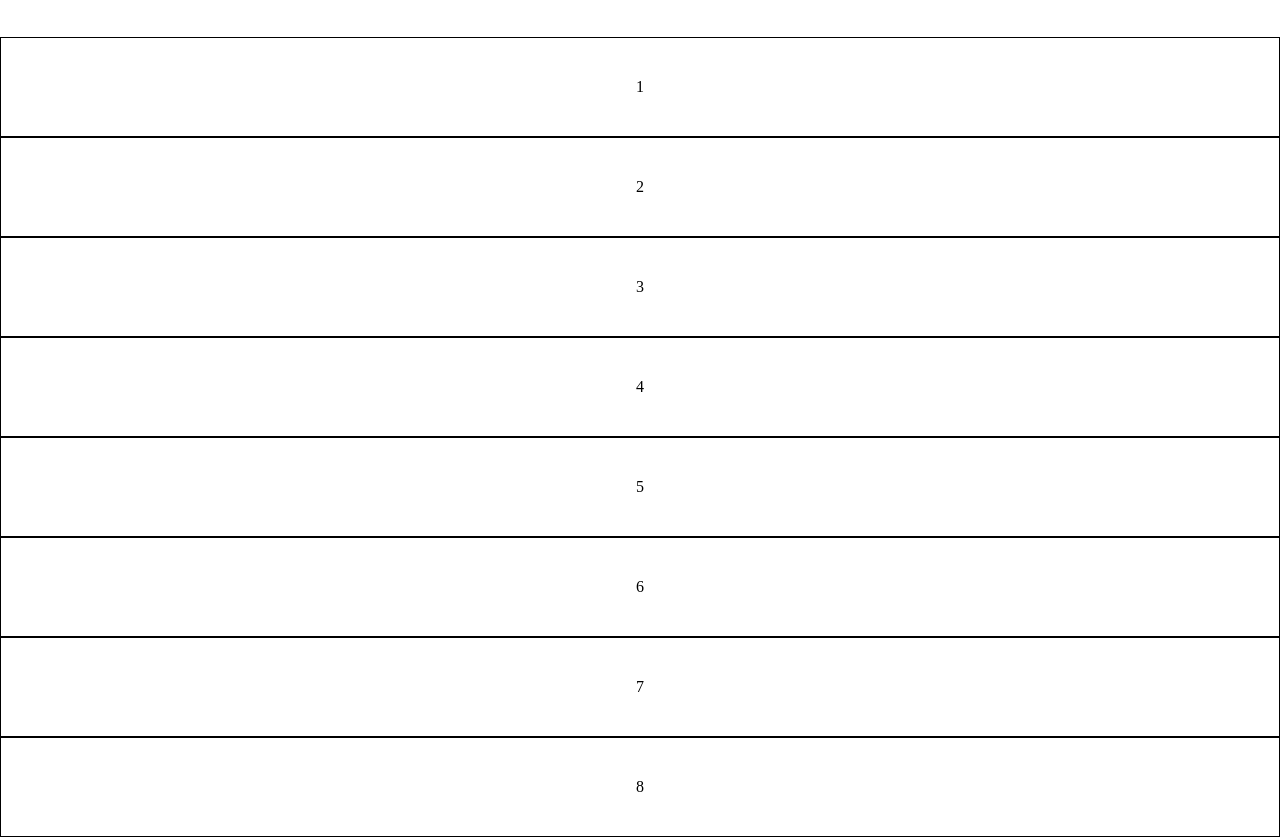
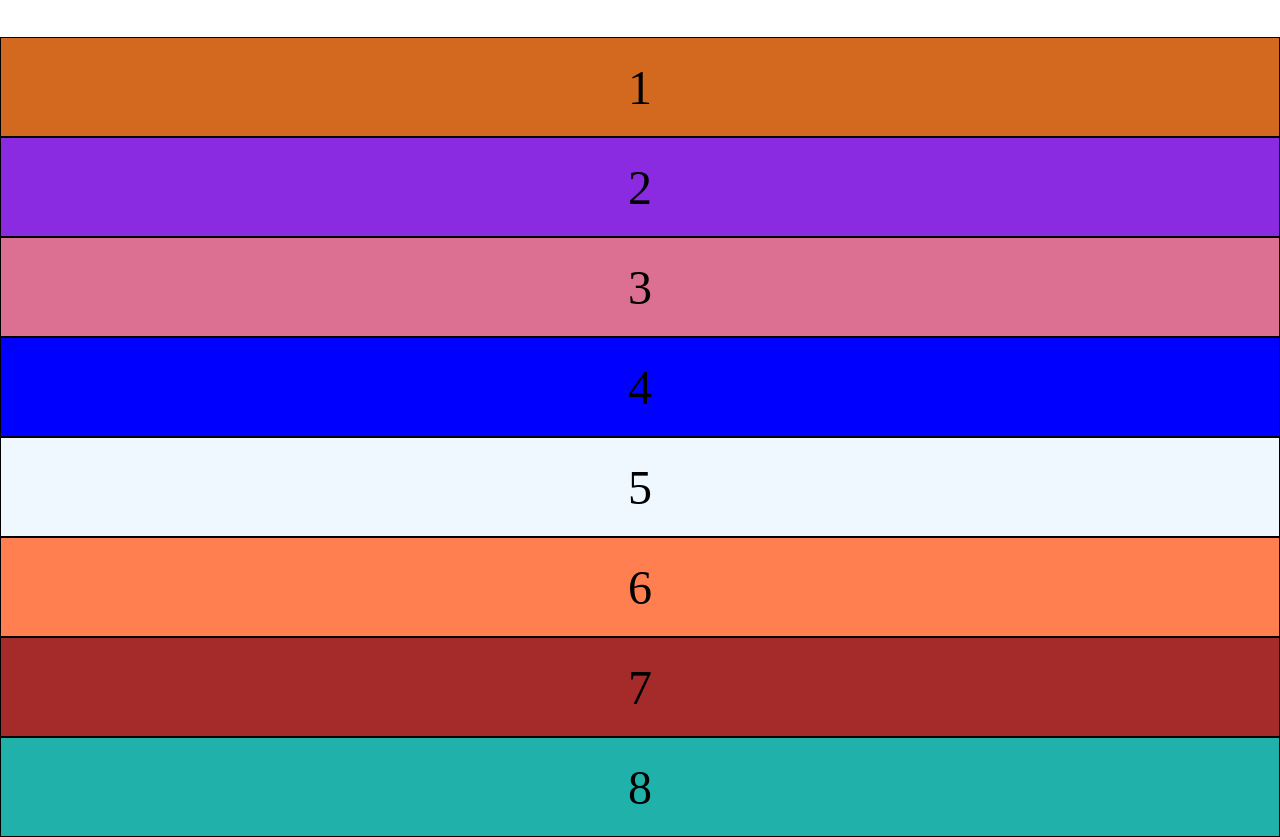
Before and after one commit to Hea092024/29okt-grid, a plain HTML site: page index.html in a window 1280 px wide. Shown: the part 80-917 px from the top of the page. Drawn offline with Linux system fonts and the light colour scheme.

Commit message:
added #items + colors

```diff
--- a/style.css
+++ b/style.css
@@ -18,4 +18,36 @@ div{
     place-items: center;
     border: solid 1px black;
     min-height: 100px;
+    font-size: 3rem;
+    background-color: chocolate;
 }
+
+#item2{
+background-color: blueviolet;
+}
+
+#item3{
+background-color: palevioletred
+}
+
+#item4{
+    background-color: blue;
+
+}
+
+#item5{
+background-color: aliceblue;
+}
+
+#item6{
+
+background-color: coral;
+}
+
+#item7{
+background-color: brown;
+}
+
+#item8{
+background-color: lightseagreen;
+}
```
